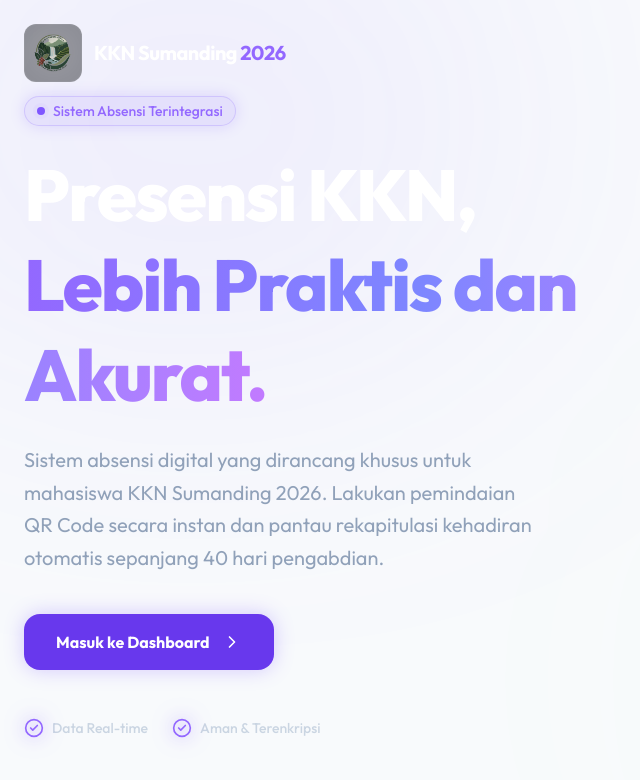
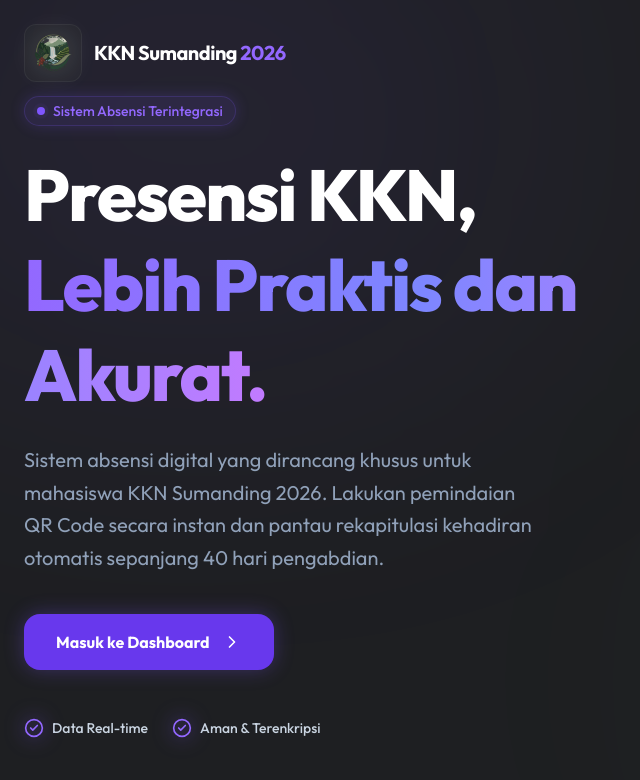
Before and after one commit to verand97/absensi-kkn, a Next.js app: page / in a window 1280 px wide. Shown: the top 780 px of the page, without its empty margins (0-640 px from the left). Built offline with nearby package versions, Linux system fonts and the light colour scheme.

Commit message:
feat: add dashboard action buttons for logout and attendance management with updated global theme styles

```diff
--- a/src/app/dashboard/DeleteMemberAttendanceButton.tsx
+++ b/src/app/dashboard/DeleteMemberAttendanceButton.tsx
@@ -36,7 +36,7 @@ export default function DeleteMemberAttendanceButton({ memberId, memberName }: {
       onClick={handleDelete}
       disabled={isDeleting}
       title={`Reset absensi ${memberName}`}
-      className="text-slate-300 hover:text-red-500 hover:bg-red-50 p-1.5 rounded-lg transition-colors disabled:opacity-50 inline-flex items-center"
+      className="text-slate-400 hover:text-red-400 hover:bg-red-500/10 p-1.5 rounded-lg transition-colors disabled:opacity-50 inline-flex items-center"
     >
       <UserMinus size={14} />
     </button>
--- a/src/app/dashboard/LogoutButton.tsx
+++ b/src/app/dashboard/LogoutButton.tsx
@@ -18,7 +18,7 @@ export default function LogoutButton() {
     <button
       onClick={handleLogout}
       disabled={loading}
-      className="flex items-center justify-center gap-2 bg-slate-100 hover:bg-slate-200 text-slate-700 px-5 py-2.5 rounded-xl transition-colors text-sm font-semibold disabled:opacity-70 w-full sm:w-auto"
+      className="flex items-center justify-center gap-2 bg-slate-800 hover:bg-slate-700 text-slate-300 px-5 py-2.5 rounded-xl transition-colors text-sm font-semibold disabled:opacity-70 border border-slate-700 w-full sm:w-auto"
     >
       <LogOut size={18} />
       Keluar
--- a/src/app/dashboard/ResetAttendanceButton.tsx
+++ b/src/app/dashboard/ResetAttendanceButton.tsx
@@ -47,7 +47,7 @@ export default function ResetAttendanceButton() {
         <button
           onClick={() => setIsConfirming(false)}
           disabled={isDeleting}
-          className="bg-slate-200 hover:bg-slate-300 text-slate-700 px-4 py-2 rounded-xl text-sm font-semibold transition-colors disabled:opacity-70"
+          className="bg-slate-700 hover:bg-slate-600 text-slate-300 px-4 py-2 rounded-xl text-sm font-semibold transition-colors disabled:opacity-70 border border-slate-600"
         >
           Batal
         </button>
@@ -58,7 +58,7 @@ export default function ResetAttendanceButton() {
   return (
     <button
       onClick={handleReset}
-      className="flex items-center gap-2 bg-red-50 hover:bg-red-100 text-red-600 px-4 py-2 rounded-xl text-sm font-semibold transition-colors border border-red-200"
+      className="flex items-center gap-2 bg-red-500/10 hover:bg-red-500/20 text-red-400 px-4 py-2 rounded-xl text-sm font-semibold transition-colors border border-red-500/30"
     >
       <Trash2 size={16} />
       Reset Absensi
--- a/src/app/globals.css
+++ b/src/app/globals.css
@@ -29,22 +29,10 @@
   --color-slate-950: #151618;
 }
 
-:root {
-  --background: #f8fafc;
-  --foreground: #0f172a;
-}
-
 body {
-  color: var(--foreground);
-  background: var(--background);
-  font-family: 'Inter', sans-serif;
-}
-
-.glass {
-  background: rgba(255, 255, 255, 0.7);
-  backdrop-filter: blur(10px);
-  -webkit-backdrop-filter: blur(10px);
-  border: 1px solid rgba(255, 255, 255, 0.3);
+  font-family: 'Outfit', sans-serif;
+  background-color: var(--color-slate-900, #1E1F22);
+  color: white;
 }
 
 .animate-fade-in {
```
